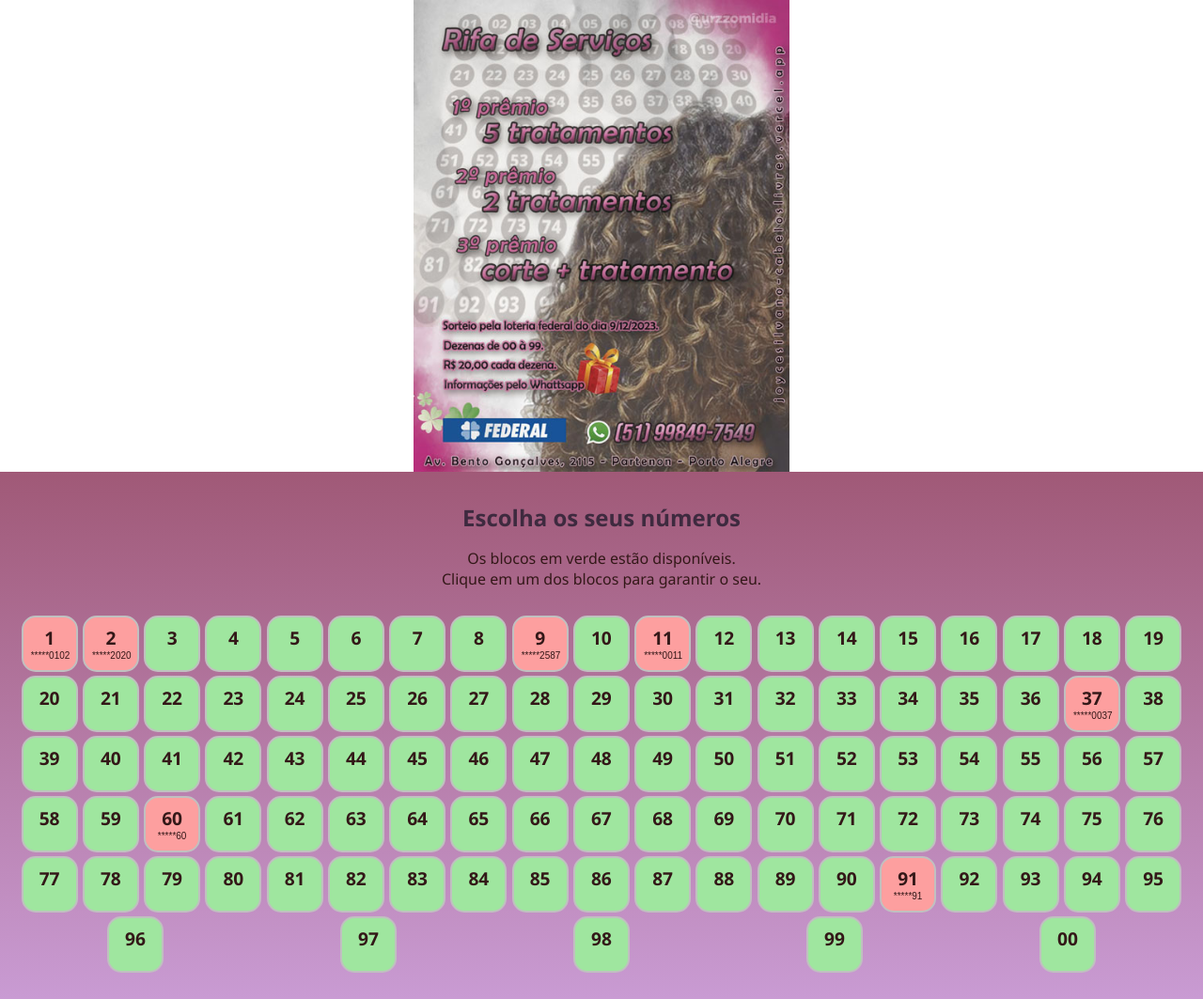
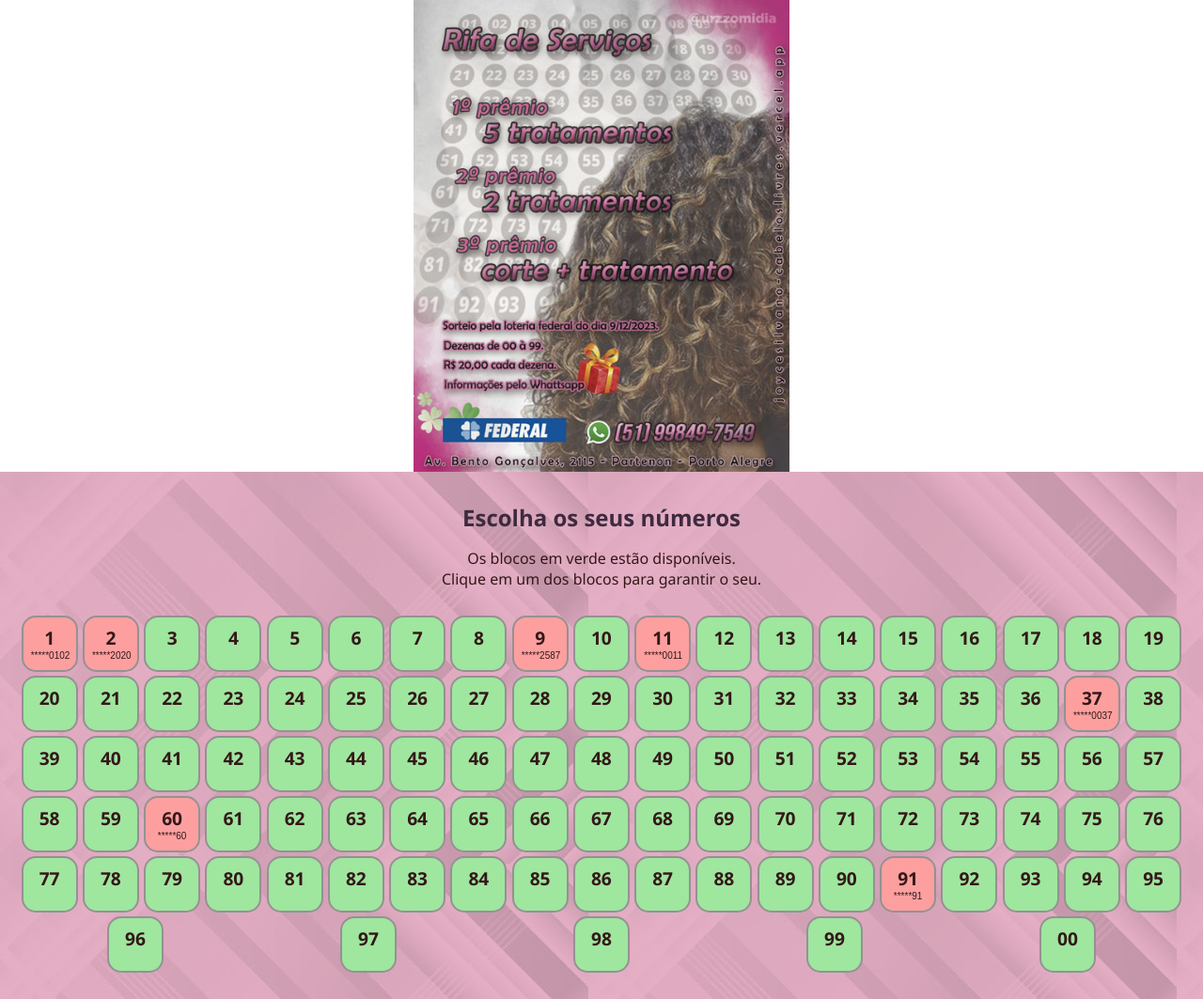
Before and after one commit to leandrocastro713/joycesilvano-rifa, a plain HTML site: page index.html in a window 1280 px wide. Shown: the whole page at 94% size. Drawn offline with Linux system fonts and the light colour scheme; a web font is replaced by a local one.

Commit message:
cor de fundo

```diff
--- a/styles.css
+++ b/styles.css
@@ -17,7 +17,10 @@
   display:flex;
   flex-wrap: wrap;
   flex-direction: column;
-  background: linear-gradient(#a05977, rgb(201, 155, 211));
+  background-image: url('./textura.jpeg');
+  /* background-color: linear-gradient(#ca84a1, rgb(201, 155, 211)); */
+  background-color: #e4aec4;
+  background-blend-mode: multiply;
 }
 .numbers h2{
   position:relative;
@@ -45,7 +48,7 @@
   height: 60px;
   padding: 8px 8px;
   margin: 2px;
-  border: 2px solid silver;
+  border: 2px solid rgb(148, 146, 146);
   border-radius: 15px;
 }
 .circle :hover{
```
Also changed, not shown: textura.jpeg (added).
